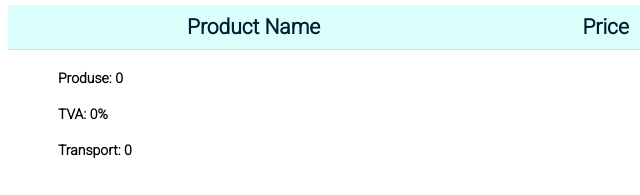
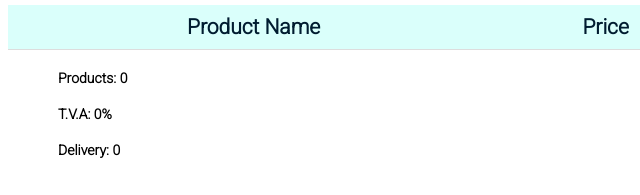
Before and after one commit to LarisaProcopliuc/FinalProject_OnlineShop, a website built with Vite: page Final_Project/products/src/pages/cart/cart.html in a window 1280 px wide. Shown: the part 132-327 px from the top of the page, 0-640 px from the left. Built offline with nearby package versions, Linux system fonts and the light colour scheme.

Commit message:
Am schimbat din romana in engleza in cart trasnport si produse

```diff
--- a/Final_Project/products/src/pages/cart/cart.html
+++ b/Final_Project/products/src/pages/cart/cart.html
@@ -30,9 +30,9 @@
 
       <div id="cart"></div>
 
-        <div id="numar-produse">Produse: <span id="numar-produse-valoare"></span></div>
-        <div id="tva">TVA: 0%</div>
-        <div id="transp">Transport: 0</div>
+        <div id="numar-produse">Products: <span id="numar-produse-valoare"></span></div>
+        <div id="tva">T.V.A: 0%</div>
+        <div id="transp">Delivery: 0</div>
         <div id="total">Total: </div>
 
     </div>
```
